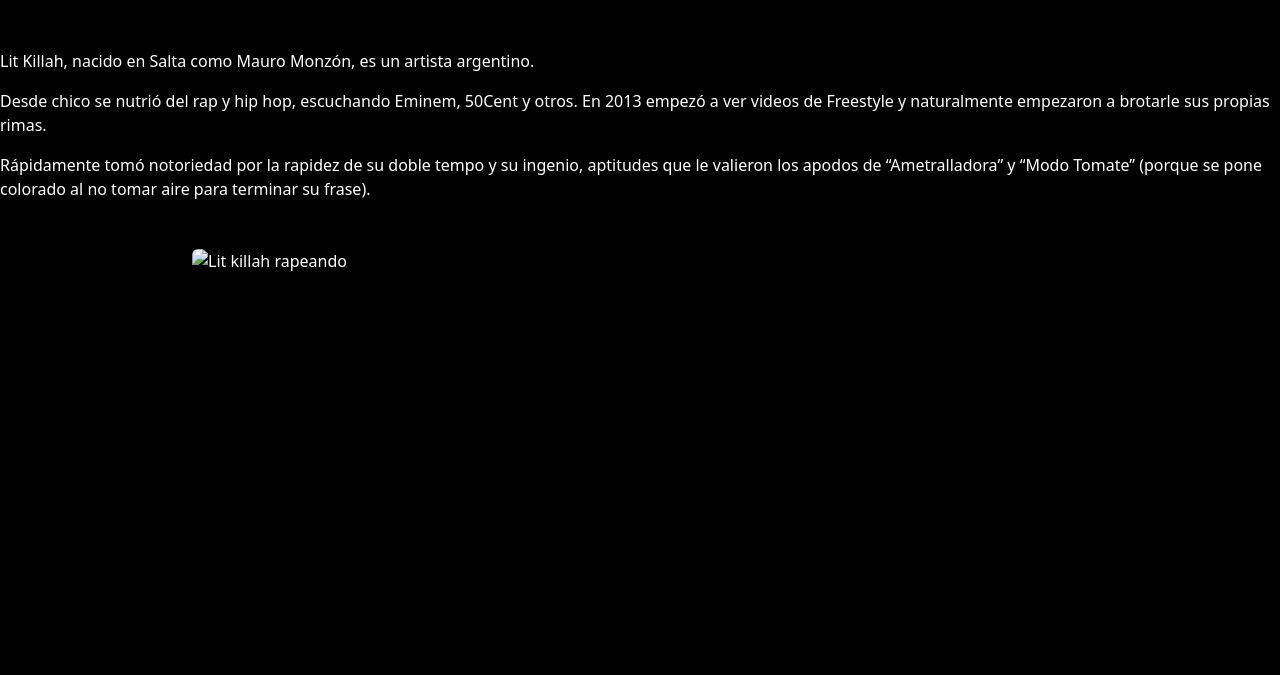
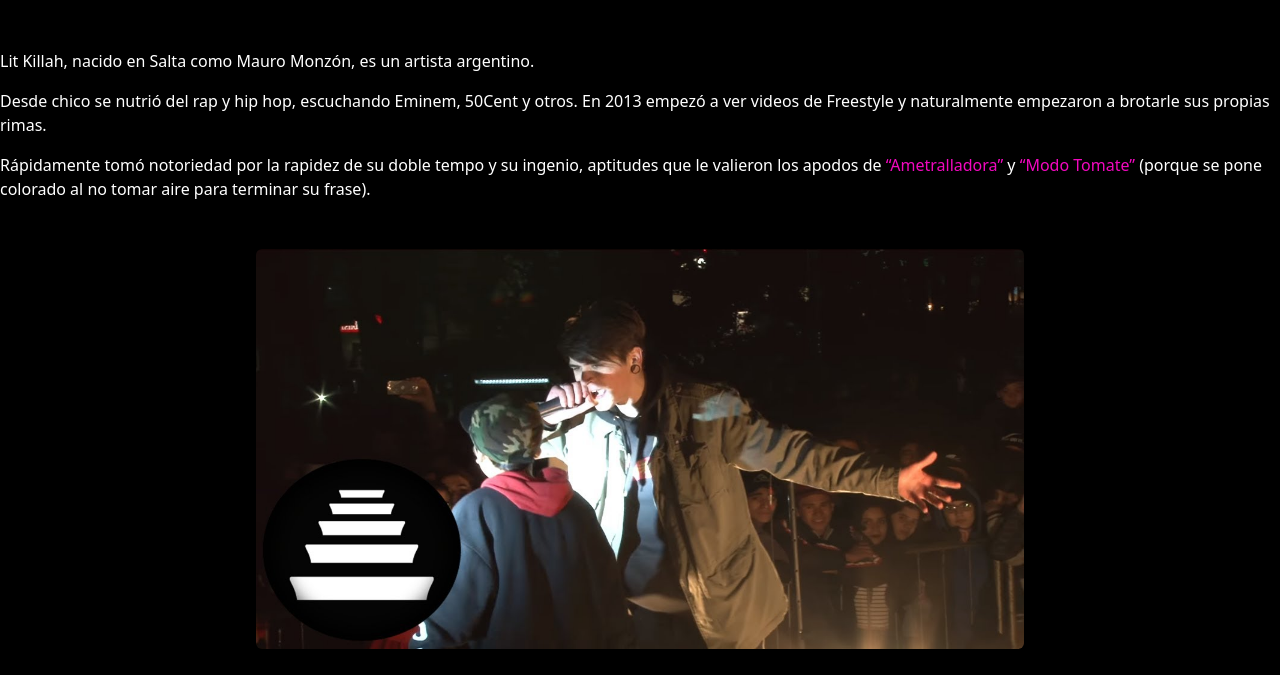
Before and after one commit to Gabriel-Canete/Proyecto-final, a website: page pages/biografia.html in a window 1280 px wide. Shown: the part 125-800 px from the top of the page. Drawn offline with nearby package versions, Linux system fonts and the light colour scheme.

Commit message:
resolvi problema con scss

```diff
--- a/pages/biografia.html
+++ b/pages/biografia.html
@@ -14,7 +14,7 @@
     <link rel="stylesheet" href="../css/style.css">
 </head>
 
-<body class="body">
+<body class="bc">
     <header>
         <nav class="navbar navbar-expand-lg fixed-top navbar-color">
             <div class="container-fluid">
--- a/scss/secciones/_main.scss
+++ b/scss/secciones/_main.scss
@@ -6,7 +6,7 @@
         height: 400px;
     }
     .tamaño_foto{
-        width: 40vw;
+        width: 60vw;
     }
     .boton-color{
         background-color: rgb(242, 8, 191);
@@ -20,4 +20,7 @@
     .colorBoton{
         background-color: rgb(242, 8, 191);
     }
+    span{
+        color: rgb(242, 8, 191);
+    }
 }
```
Also changed, not shown: index.html (+5 -5 lines), pages/contacto.html (+1 -1 lines), pages/discografia.html (+1 -1 lines), pages/galeria.html (+1 -1 lines), css/style.css, img/Lit rapeando.jpg (added).
